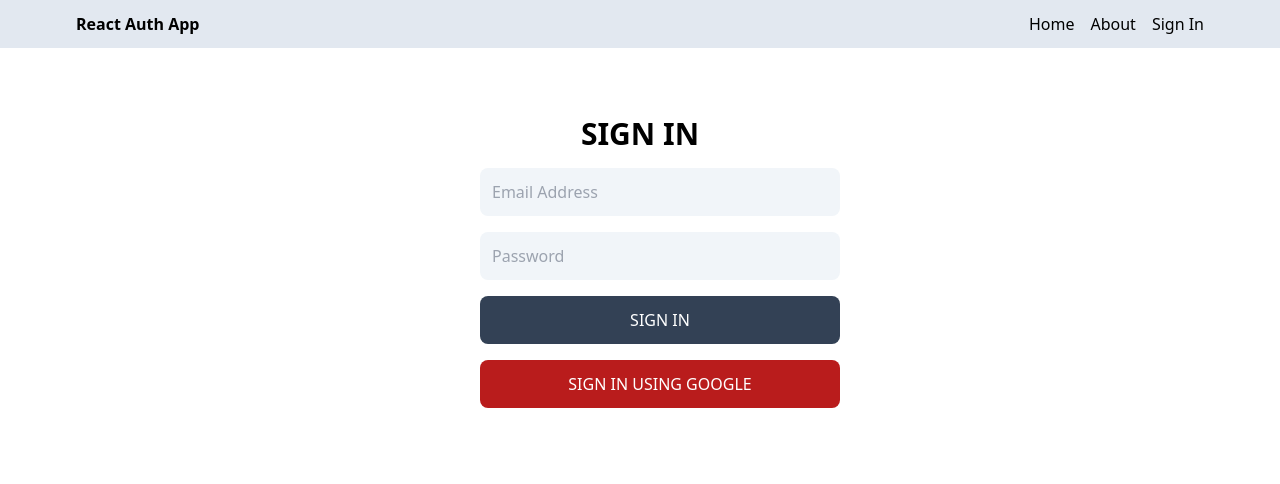
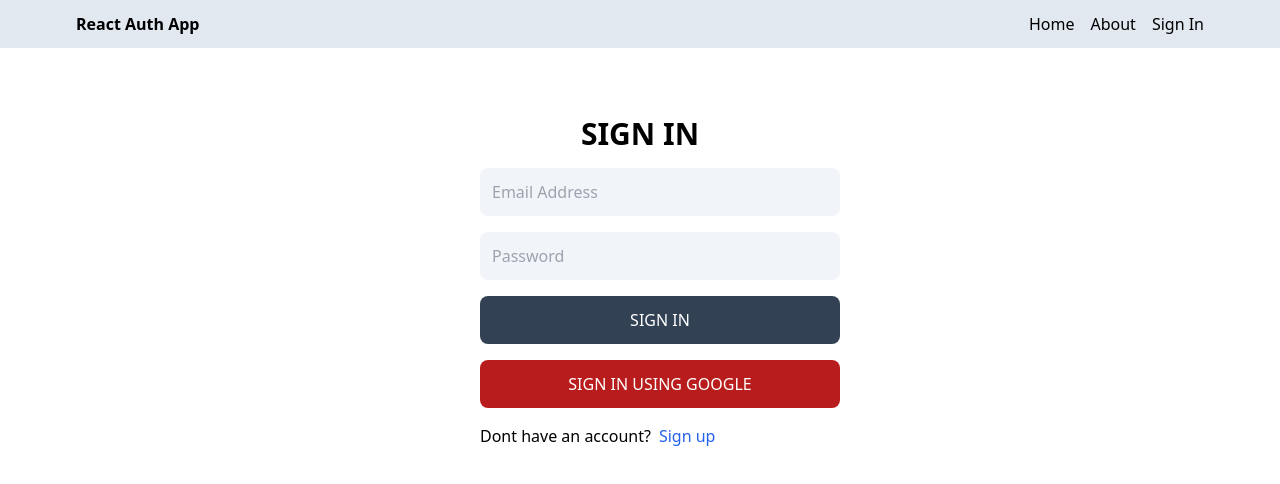
Before and after one commit to Sagar7777521/ReactAuth, a React (Vite) app in the folder client/: page /signin in a window 1280 px wide. Shown: the top 484 px of the page. Built offline with nearby package versions, Linux system fonts and the light colour scheme.

Commit message:
Completed Signin Functionality

```diff
--- a/client/src/pages/Signin.jsx
+++ b/client/src/pages/Signin.jsx
@@ -1,10 +1,11 @@
 import { useState } from "react";
+import { Link, useNavigate } from "react-router-dom";
 
-export default function Signup() {
+export default function Signin() {
   const [formData, setFormData] = useState({});
   const [error, setError] = useState(false);
   const [loading, setLoading] = useState(false);
-
+  const navigate = useNavigate();
   const handleChange = (e) => {
     setFormData({ ...formData, [e.target.id]: e.target.value });
   };
@@ -13,7 +14,7 @@ export default function Signup() {
     e.preventDefault();
     try {
       setLoading(true);
-      const res = await fetch("/api/auth/signup", {
+      const res = await fetch("/api/auth/signin", {
         method: "POST",
         headers: {
           "Content-Type": "application/json",
@@ -21,12 +22,12 @@ export default function Signup() {
         body: JSON.stringify(formData),
       });
       const data = await res.json();
-      console.log(data);
       setLoading(false);
       if (data.success === false) {
         setError(true);
         return;
       }
+      navigate("/");
       console.log(data);
     } catch (error) {
       setLoading(false);
@@ -65,10 +66,16 @@ export default function Signup() {
         <button className="bg-red-700 uppercase text-white rounded-lg p-3 ml-10 hover:opacity-90 font-medium">
           {loading ? "Loading..." : "SIGN IN USING GOOGLE"}
         </button>
+        <div className="flex gap-2 ml-10">
+          <p>Dont have an account?</p>
+          <Link to="/signup">
+            <span className=" text-blue-600">Sign up</span>
+          </Link>
+        </div>
       </form>
       <div className="flex">
         <p className="text-red-700 mt-1 ml-20">
-          {error && "Username or email address already exist!"}
+          {error && "Email address is not registered or password is wrong!"}
         </p>
       </div>
     </div>
--- a/client/src/pages/Signup.jsx
+++ b/client/src/pages/Signup.jsx
@@ -1,10 +1,11 @@
 import { useState } from "react";
-import { Link } from "react-router-dom";
+import { Link, useNavigate } from "react-router-dom";
 
 export default function Signup() {
   const [formData, setFormData] = useState({});
   const [error, setError] = useState(false);
   const [loading, setLoading] = useState(false);
+  const navigate = useNavigate();
 
   const handleChange = (e) => {
     setFormData({ ...formData, [e.target.id]: e.target.value });
@@ -28,7 +29,7 @@ export default function Signup() {
         setError(true);
         return;
       }
-      console.log(data);
+      navigate("/");
     } catch (error) {
       setLoading(false);
       setError(true);
```
